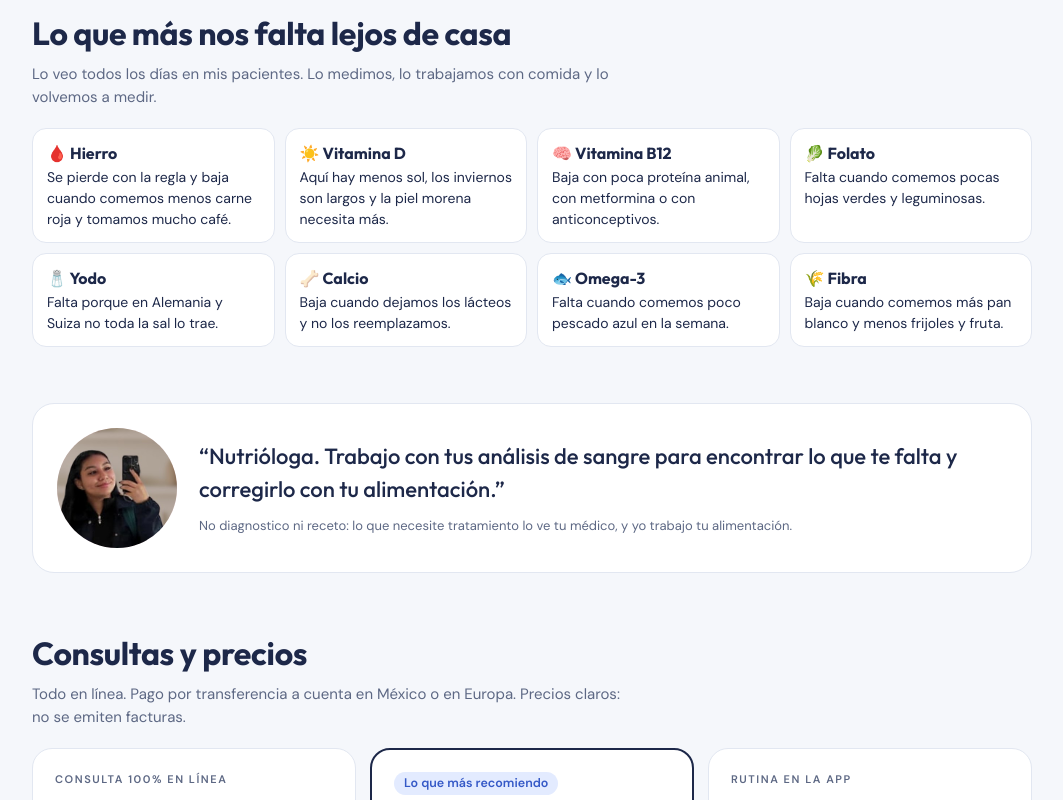
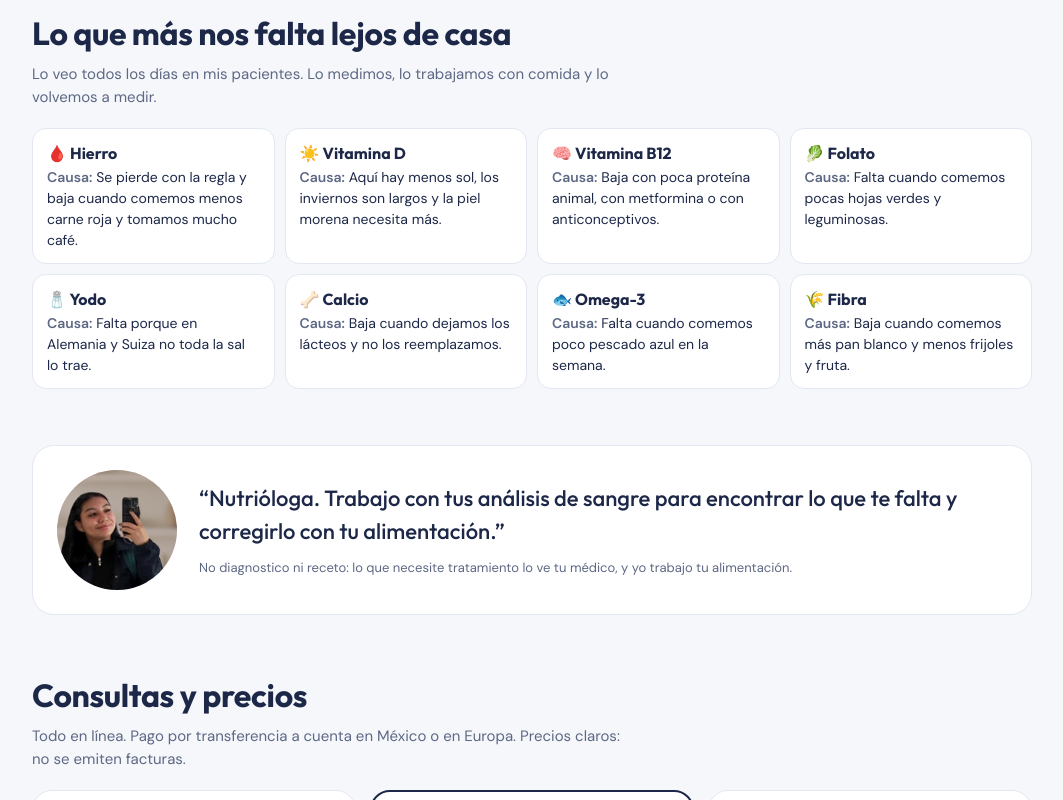
Before and after one commit to c783812-ai/Cecymethod, a Next.js app: page / in a window 1280 px wide. Shown: the part 1000-1800 px from the top of the page, without its empty margins (108-1171 px from the left). Built offline with nearby package versions, Linux system fonts and the light colour scheme.

Commit message:
Inicio: etiqueta "Causa:" en cada nutriente
Co-Authored-By: Claude Opus 5.5 (1M context) <noreply@anthropic.com>
Claude-Session: https://claude.ai/code/session_01S2tUWvQ5tkvfoDM66tmKiz

```diff
--- a/app/globals.css
+++ b/app/globals.css
@@ -255,3 +255,4 @@ a{color:inherit}
 .legal h1{font-size:30px;margin-bottom:8px}
 .legal h2{font-size:19px;margin:24px 0 6px}
 .legal p,.legal li{color:var(--ink);line-height:1.6}
+.nutr .causa{font-weight:700;color:var(--muted, inherit)}
--- a/app/page.tsx
+++ b/app/page.tsx
@@ -133,7 +133,7 @@ export default function Home() {
           {nutrientes.map(([t, d]) => (
             <div key={t}>
               <b>{t}</b>
-              {d}
+              <span className="causa">Causa:</span> {d}
             </div>
           ))}
         </div>
```
